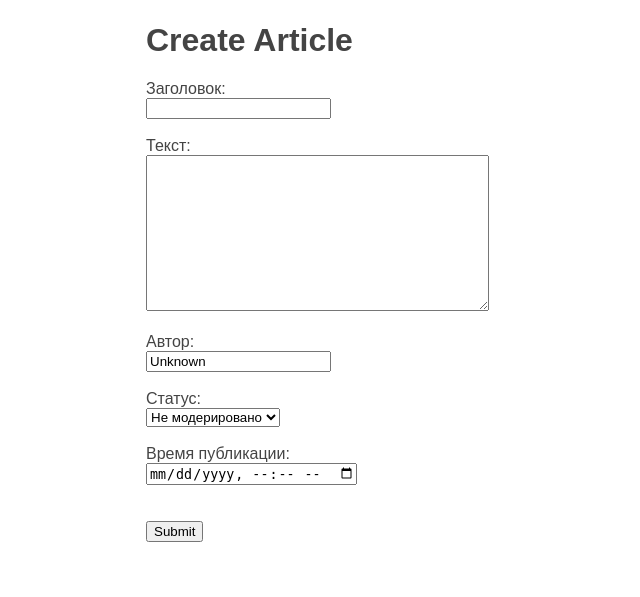
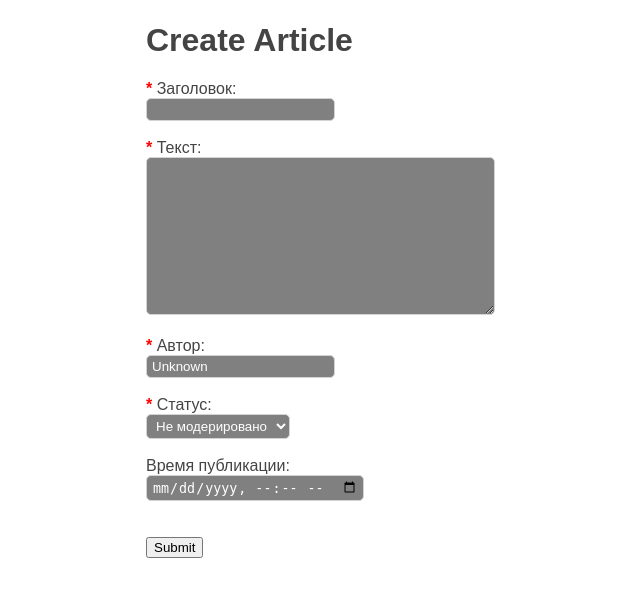
Before and after one commit to someq/django_hello_pt_6, a Django app: page /articles/add/ in a window 1280 px wide. Shown: the part 38-635 px from the top of the page, without its empty margins (44-684 px from the left). Run offline with Django 3.2, Linux system fonts and the light colour scheme; some libraries are stand-ins or nearby versions.

Commit message:
Добавлена стилизация для форм.

```diff
--- a/requirements.txt
+++ b/requirements.txt
@@ -1,3 +1,4 @@
 Django==2.2.13
+django-widget-tweaks==1.4.8
 pytz==2020.1
 sqlparse==0.3.1
--- a/source/hello/settings.py
+++ b/source/hello/settings.py
@@ -37,6 +37,7 @@ INSTALLED_APPS = [
     'django.contrib.sessions',
     'django.contrib.messages',
     'django.contrib.staticfiles',
+    'widget_tweaks',
     'webapp'
 ]
 
--- a/source/webapp/static/css/style.css
+++ b/source/webapp/static/css/style.css
@@ -58,3 +58,30 @@ body {
     color: red;
     margin-top: 2px;
 }
+
+.form-input {
+    border-radius: 5px;
+    border: solid 1px lightgray;
+    background: gray;
+    color: white;
+    padding: 3px 5px;
+}
+
+.form-input:focus {
+    outline: none;
+    box-shadow: 0 0 5px rgba(0, 0, 0, 0.5);
+}
+
+.form-error {
+    border: solid 1px red;
+    background: darkred;
+}
+
+.form-error:focus {
+    box-shadow: 0 0 5px rgb(255, 0, 0);
+}
+
+.red {
+    color: red;
+    font-weight: bold;
+}
--- a/source/webapp/templates/partial/form_field.html
+++ b/source/webapp/templates/partial/form_field.html
@@ -1,5 +1,12 @@
-<label for="{{ field.id_for_label }}">{{ field.label }}:</label><br/>
-{{ field }}<br/>
+{% load widget_tweaks %}
+
+<label for="{{ field.id_for_label }}">
+    {% if field.field.required %}
+        <span class="red">*</span>
+    {% endif %}
+    {{ field.label }}:
+</label><br/>
+{{ field|add_class:'form-input'|add_error_class:'form-error' }}<br/>
 {% for error in field.errors %}
     <p class="error">{{ error }}</p>
 {% endfor %}
```
